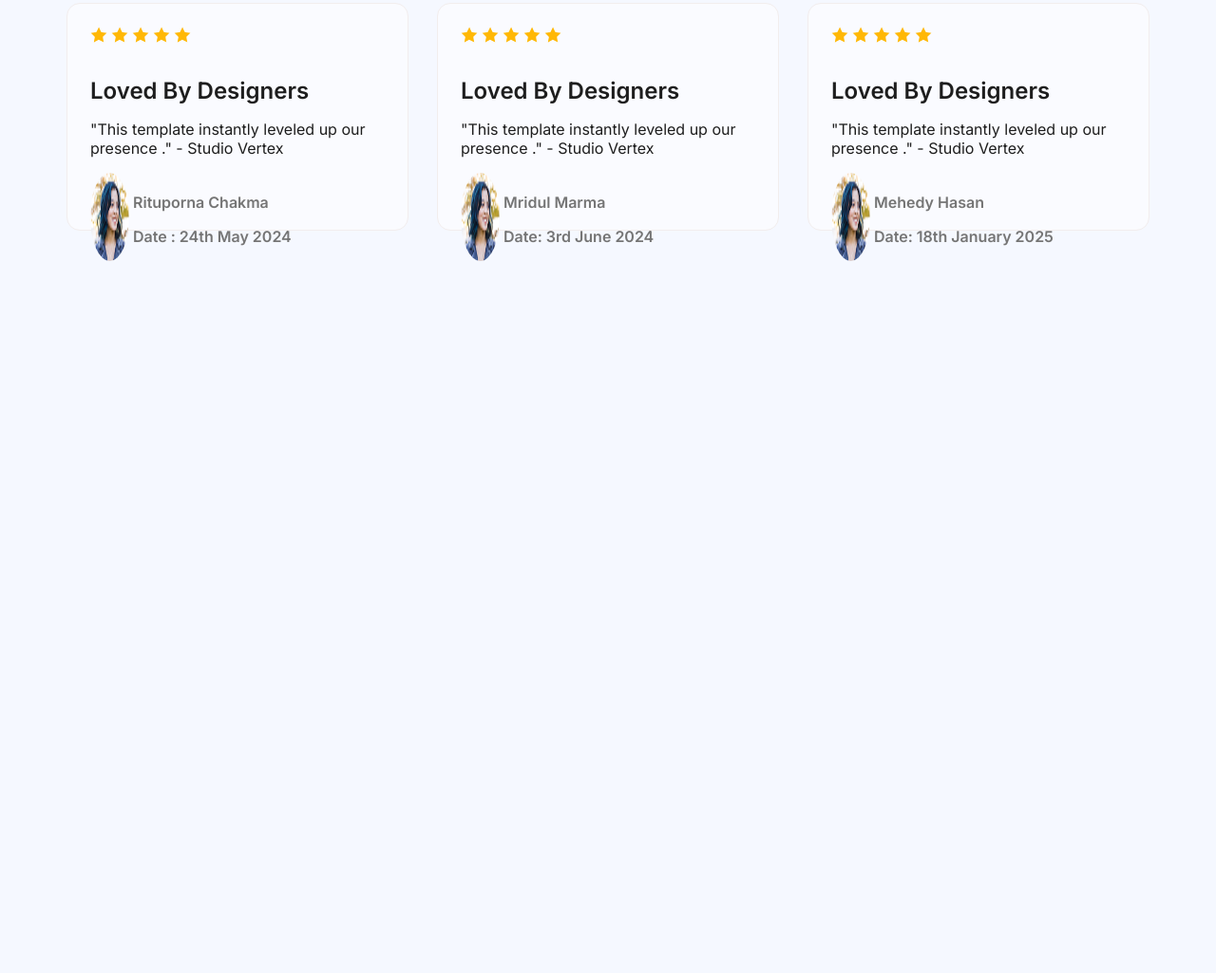
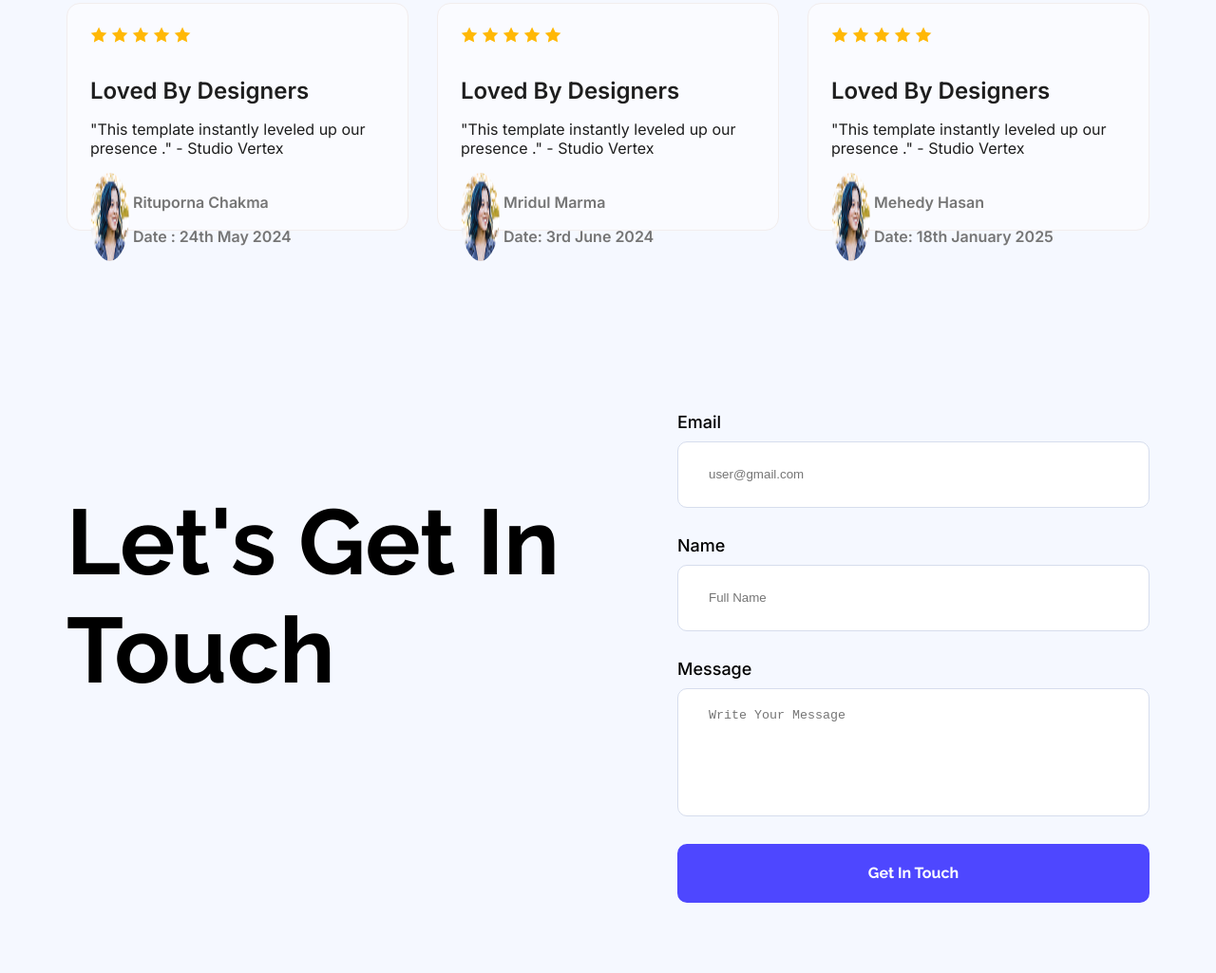
Before and after one commit to Rah-Mizanur/assainment-1-landing-launchpad, a plain HTML site: page index.html in a window 1280 px wide. Shown: the part 1895-2920 px from the top of the page at 95% size. Before the commit the page ends 2258 px from the top, so only its background shows below. Drawn offline with Linux system fonts and the light colour scheme.

Commit message:
add get in touch section

```diff
--- a/index.html
+++ b/index.html
@@ -127,6 +127,29 @@
                  </div>
             </div>
         </section>
+        <section>
+        </section>
+        <section class="get-in-touch-section">
+            <div class="get-in-touch-container">
+                <h1> let's get in <br> touch</h1>
+                <div class="right-side">
+                    <label for="">Email</label>
+
+                    <input type="Email" placeholder="user@gmail.com">
+
+                    <label for="">Name</label>
+
+                    <input type="text" placeholder="Full Name">
+
+                    <label for="Message">Message</label>
+
+                    <textarea id="" placeholder="Write Your Message "></textarea>
+
+                    <button class="btn"> Get In Touch</button>
+                </div>
+            </div>
+
+        </section>
 
     </main>
 
--- a/style.css
+++ b/style.css
@@ -18,8 +18,9 @@
         text-align: center;
         text-transform: capitalize;
     }
-    .btn:hover{
-        background:linear-gradient(lightseagreen , lightgreen);
+
+    .btn:hover {
+        background: linear-gradient(lightseagreen, lightgreen);
         color: blueviolet;
         border: 2px solid lightseagreen;
     }
@@ -198,7 +199,8 @@
         font-weight: 400;
         text-align: left;
     }
-    .staricon{
+
+    .staricon {
         margin-bottom: 00px;
     }
 
@@ -206,7 +208,8 @@
         display: flex;
 
     }
-    .reviewer img{
+
+    .reviewer img {
         border-radius: 50%;
         margin-right: 4px;
     }
@@ -226,3 +229,65 @@
         font-weight: 600;
         text-align: left;
     }
+
+    /* get-in-touch section start here  */
+    .get-in-touch-section {
+        max-width: 1140px;
+        margin: 00 auto;
+    }
+
+    .get-in-touch-container {
+        padding: 71px 00px;
+        display: flex;
+        justify-content: space-between;
+    }
+
+    .get-in-touch-container h1 {
+        color: rgb(0, 0, 0);
+        font-family: Raleway;
+        font-size: 97px;
+        font-weight: 700;
+        text-align: left;
+        text-transform: capitalize;
+    }
+    .right-side{
+        display: flex;
+        flex-direction: column;
+        gap: 10px;
+    }
+    .get-in-touch-container .right-side label {
+        margin-right: 10px;
+        color: rgb(0, 0, 0);
+        font-family: Inter;
+        font-size: 18px;
+        font-weight: 500;
+        text-align: left;
+    }
+
+    .get-in-touch-container .right-side input {
+        margin-bottom: 19px;
+        width: 497px;
+        height: 70px;
+        padding: 20px 32px;
+        box-sizing: border-box;
+        border: 1px solid rgb(214, 221, 237);
+        border-radius: 10px;
+        background: rgb(255, 255, 255);
+    }
+
+    .get-in-touch-container textarea {
+        margin-bottom: 19px;
+        width: 497px;
+        height: 135px;
+        padding: 20px 32px;
+        box-sizing: border-box;
+        border: 1px solid rgb(214, 221, 237);
+        border-radius: 10px;
+        background: rgb(255, 255, 255);
+        resize: none;
+    }
+    .get-in-touch-container .btn{
+        width: 497px;
+        height: 62px;
+        padding: 00 101px;
+    }
```
